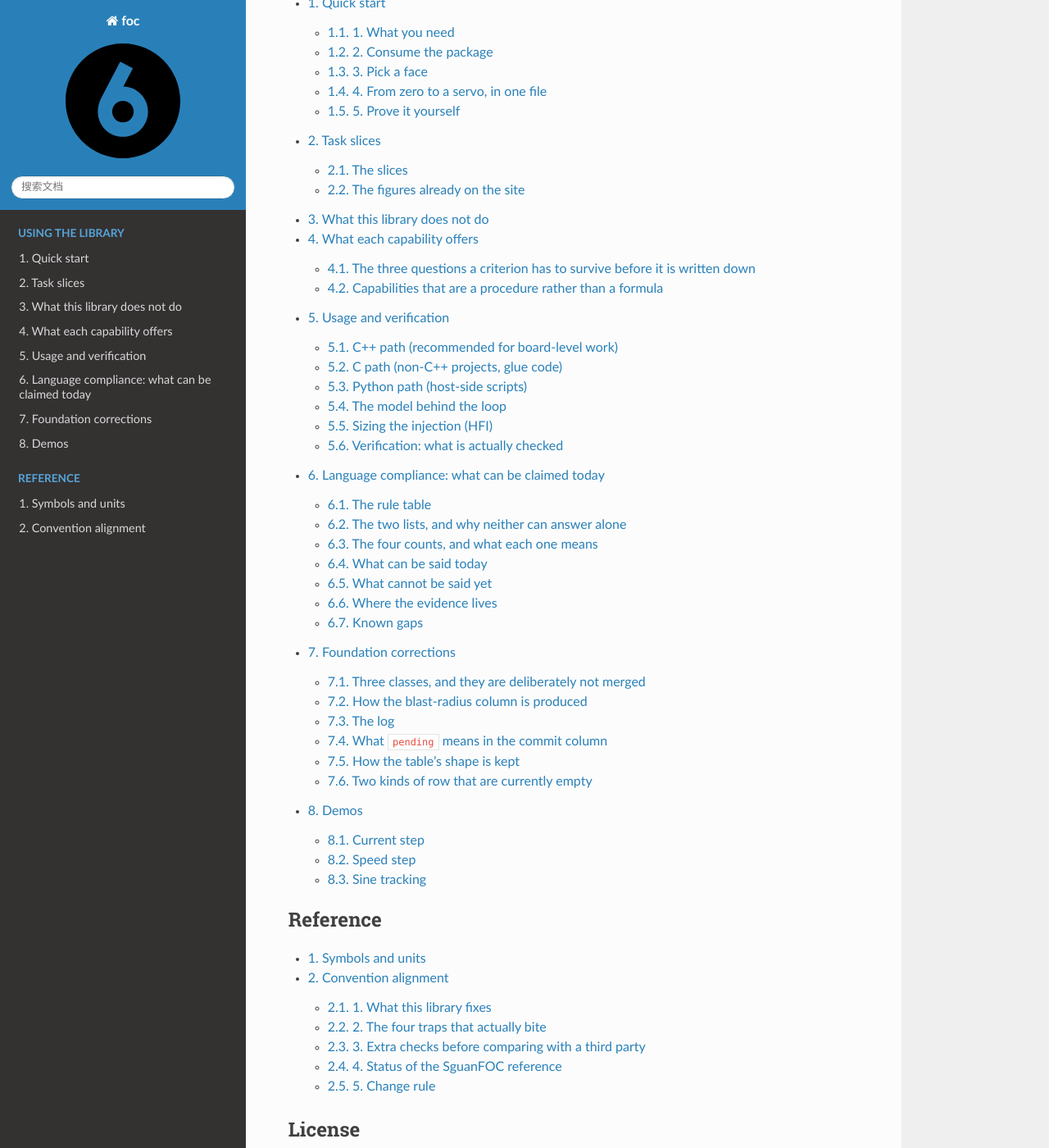
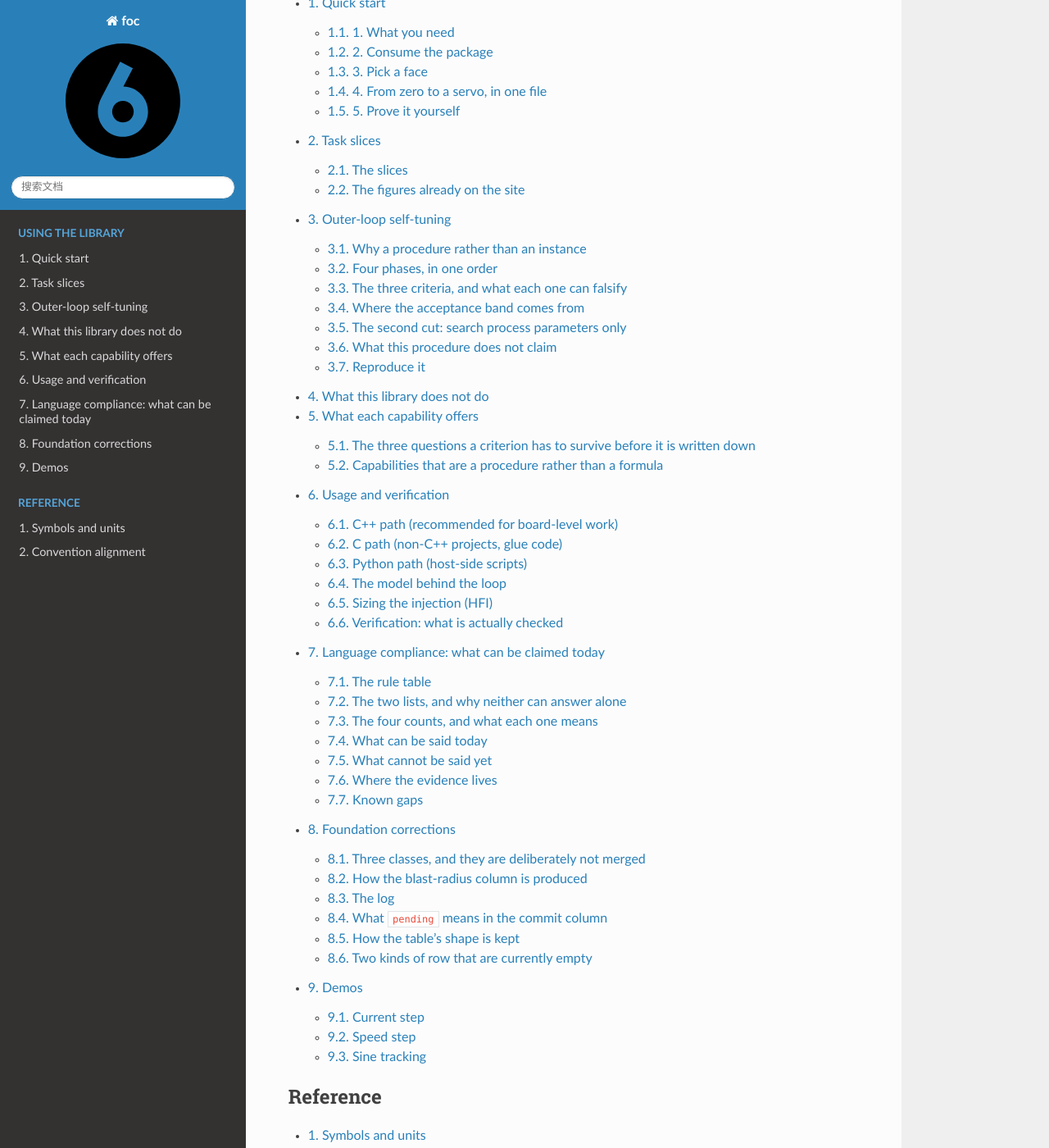
Before and after one commit to zc0718/foc, a Sphinx documentation site: the page built from docs/sphinx/source/index.rst, in a window 1280 px wide and 1400 px high, scrolled down 2240 px. Shown: the whole window at 82% size. Built offline with Sphinx 7.4.7 and the Read the Docs theme 3.1.0, drawn with Linux system fonts in a browser that asks for light colours; some of the changed lines change nothing that is shown.

Commit message:
docs(sop): the outer-loop self-tuning procedure moves into the repository
The procedure existed as a draft in `workspace/`, which is git-ignored, so the one
document that says how a speed loop is tuned on an unseen machine could not be
reviewed with the code it describes and could not be contradicted by it. It is now
a Sphinx page and it is the only copy -- the plan drops `sop_sync` with it, because
a mirror with no source on the other side has nothing to reconcile.

What the page is careful about:

- the four phases and why the order is the only legal one (propose-then-measure
  validates a model with itself; measure-then-propose lets the criterion follow the
  measurement);
- the three criteria as things that can be made red, each with the run that does it;
- the acceptance band as a derivation from two measured quantities rather than a
  chosen number, with the one number that *is* the caller's (`tolerance`) said out
  loud;
- what it does not claim, including the low-speed half: that side has a
  falsification, not a procedure, and the page forbids quoting its early estimate
  as a boundary.

Measured figures stay in the claim rows and the driver, where CI re-runs them; the
page carries the structure and points at those rows by name.

```diff
--- a/docs/sphinx/source/index.rst
+++ b/docs/sphinx/source/index.rst
@@ -131,6 +131,7 @@
 
    Quick start <quickstart>
    Task slices <guides/index>
+   Outer-loop self-tuning <sop>
    What this library does not do <boundaries>
    What each capability offers <capabilities>
    Usage and verification <usage>
--- /dev/null
+++ b/docs/sphinx/source/sop.rst
@@ -0,0 +1,156 @@
+_`Outer-loop self-tuning`
+=========================
+
+This page is the standard operating procedure for one process-shaped capability:
+tuning a speed loop on a machine the library has never seen. It is not a tutorial
+on how to tune a motor. It is the answer to two other questions -- **what makes
+this procedure valid on the next machine**, and **when it must refuse to hand back
+a number** -- and it is written down because a procedure that exists only in
+someone's habits cannot be replayed, reviewed, or contradicted.
+
+The executable form of everything below is
+``test_package/test/unit/test_sop_outer_loop.cpp``, with the shared measurement
+bench in ``sil_sop_bench.hpp``. Where this page and that driver disagree, the
+driver is right and the page is a bug.
+
+Why a procedure rather than an instance
+---------------------------------------
+
+The library cannot ship gains for your machine, and shipping a table of gains for
+*one* machine would be worse than shipping none: it would look like coverage.
+What it can ship is a sequence of steps in which every number comes from the
+machine in front of you, plus the refusal semantics for the case where the data
+does not describe that machine at all.
+
+Four phases, in one order
+-------------------------
+
+.. list-table::
+   :header-rows: 1
+   :widths: 14 46 40
+
+   * - Phase
+     - What happens
+     - Library entry point
+   * - **identify**
+     - Run a current staircase on *this* machine and feed the drive's own
+       ``(dt, iq, omega)`` into an accumulator; identify the two ratios the
+       speed loop needs -- torque constant over inertia, and damping over inertia.
+     - ``SpeedTuner::accumulate()``, ``SpeedTuner::finish()``
+   * - **propose**
+     - Turn the ratios into gains with the same law the shipped configuration
+       uses, so a tuned loop and a configured loop are the same kind of object.
+     - ``SpeedTuneResult::kp_a_per_rad_s``, ``ki_a_per_rad_s2``
+   * - **measure**
+     - Under those gains, *measure* the closed-loop -3 dB point (sine injection
+       plus bisection) and report the delivered ratio: measured over requested.
+     - ``sil_sop_bench.hpp::minus3db_over_requested()``
+   * - **accept or refuse**
+     - Accept when the delivered ratio lands inside the band; report
+       ``valid == false`` with a reason and **no usable gains** otherwise.
+     - ``SpeedTuneResult::valid``, ``.reason``, ``.tolerance``
+
+**The order is not a style choice.** Proposing before measuring is accepting your
+own model with your own model; measuring before proposing lets the criterion drift
+with the measurement. What makes the sequence legitimate is that the proposal uses
+only this machine's data while the acceptance test is applied where the machine is
+not the one that produced the gains -- see the replay criterion below.
+
+The three criteria, and what each one can falsify
+-------------------------------------------------
+
+**1. The procedure replays on a second machine, and the criterion moves with it.**
+Tune on machine A, apply to machine B, and the delivered ratio leaves the band;
+tune on B and apply to B and it is back inside. The gains themselves scale with
+the machine's own ratio, which is the check that the procedure read the machine
+rather than memorising a number. The falsifying run: replace B with a copy of A and
+both the strict inequality and the gain ratio go red at once. A criterion that
+cannot be made red is a criterion that is not testing anything.
+
+**2. Data that does not describe this machine yields no number.** On a machine far
+outside the plausible range the result is ``valid == false`` with a non-empty
+reason, and the gains handed back are *bit for bit* the nameplate ones the caller
+would have used anyway -- so a caller that applies whatever it is given changes
+nothing. The measured ratio is still reported, and it is reported as a statement
+**about the measurement**, not as a gain.
+
+**3. The objective is distance to failure, not smallness of error.** The search
+maximises the margin between the identified ratio and the edge of the acceptance
+band, and that margin crosses zero exactly where the library's own refusal starts.
+An objective written as "smaller residual" would be a different quantity with a
+different winner: on the outer loop's own grid the smallest residual and the best
+held-out margin are not achieved by the same setting, and the residual wins on the
+wrong side. That is the argument for the margin, and it is measurable rather than
+aesthetic.
+
+Where the acceptance band comes from
+------------------------------------
+
+The band's upper edge is the geometric mean of two measured quantities, and
+neither of them is chosen by taste:
+
+- the largest residual the gain law itself leaves across a decade of bandwidth
+  (measured in the motor configuration's own cases), because a band narrower than
+  the law's own spread would fail a correctly identified loop;
+- the smallest nameplate error this repository already treats as operational
+  (the inertia tolerance), because a band wider than that would pass a machine
+  nobody has described.
+
+Both factors and their product live in the claim row for ``core/auto_tune.hpp``.
+**``tolerance`` itself is the caller's number**, not a measured bound: ``valid``
+is judged against whatever the caller passed, so a caller who widens it owns the
+consequence. And the delivered bandwidth is **not** 1.0 by construction -- the
+band accepts *this law*, not "unity".
+
+The second cut: search process parameters only
+----------------------------------------------
+
+A hyper-parameter search over this procedure is only meaningful if the things
+being searched actually move the result, and that has to be checked before it is
+searched, not after. Two facts from that check:
+
+- **The window length is a real parameter, and residual and margin disagree about
+  it.** The best residual is not the best held-out margin; the two orderings
+  differ, which is the whole reason criterion 3 exists. The difference is small on
+  a clean two-parameter plant and the point is the ordering, not the magnitude.
+- **The injection amplitude is not a parameter at all.** Scaling it leaves the
+  identified ratio unchanged, because the fit is scale invariant. Searching it
+  walks a flat objective, and a flat objective makes any sampler look patient.
+
+A deterministic grid is used deliberately. The criterion is a margin on a held-out
+set; a grid makes the ranking reversal reproducible and CI-able, and swapping in a
+sampler that draws from a distribution would not change a single conclusion.
+
+What this procedure does not claim
+----------------------------------
+
+- **Only the outer loop.** The current loop is assumed fast and is not identified.
+- **``tolerance`` is not a measured bound.** It is the caller's acceptance number
+  (see above).
+- **The delivered bandwidth is not unity.** The law is what the band accepts.
+- **Not the sensorless low-speed case.** That capability's replay needs a bench
+  that can be moved to a second machine (changing flux linkage or dead time moves
+  its floor with them), and until that bench exists the low-speed side has a
+  **falsification** rather than a procedure: an early estimate of its speed floor
+  as a ratio of dead-time volts to flux linkage was measured to be a lower bound,
+  and a magnet change predicted to lower it made the measured error worse at every
+  speed. No page in this documentation may present that number as a boundary.
+- **Not an optimiser.** The search is a grid over process parameters, and its
+  output is a setting, not a model of your machine.
+
+Reproduce it
+------------
+
+The driver builds against the conan-cached gtest and runs standalone:
+
+.. code-block:: console
+
+   G=$(ls -d ~/.conan2/p/gtest*/p/include | head -1)
+   L=$(ls -d ~/.conan2/p/gtest*/p/lib | head -1)
+   g++ -std=c++17 -O1 -fno-exceptions -fno-rtti -I include -I "$G" -I test_package/test/unit \
+       test_package/test/unit/test_sop_outer_loop.cpp $(ls src/*/*.cpp src/*/*/*.cpp) \
+       -x c++ src/version.c -x none "$L/libgtest.a" "$L/libgtest_main.a" -lpthread -o /tmp/sop
+   /tmp/sop
+
+It runs as part of ``ctest`` as well; the case count is in
+``docs/verification-numbers.json`` so this page does not have to carry it.
```
